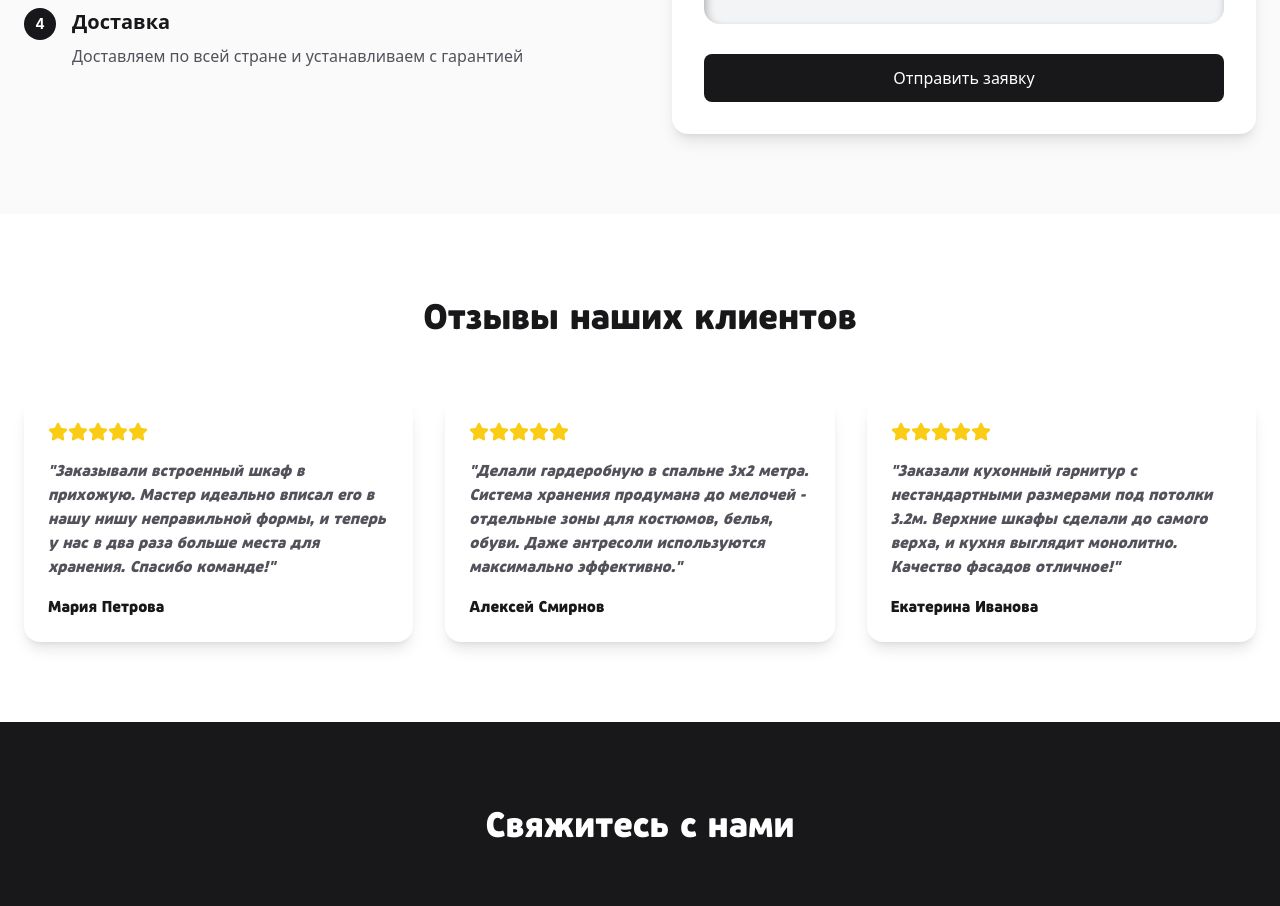
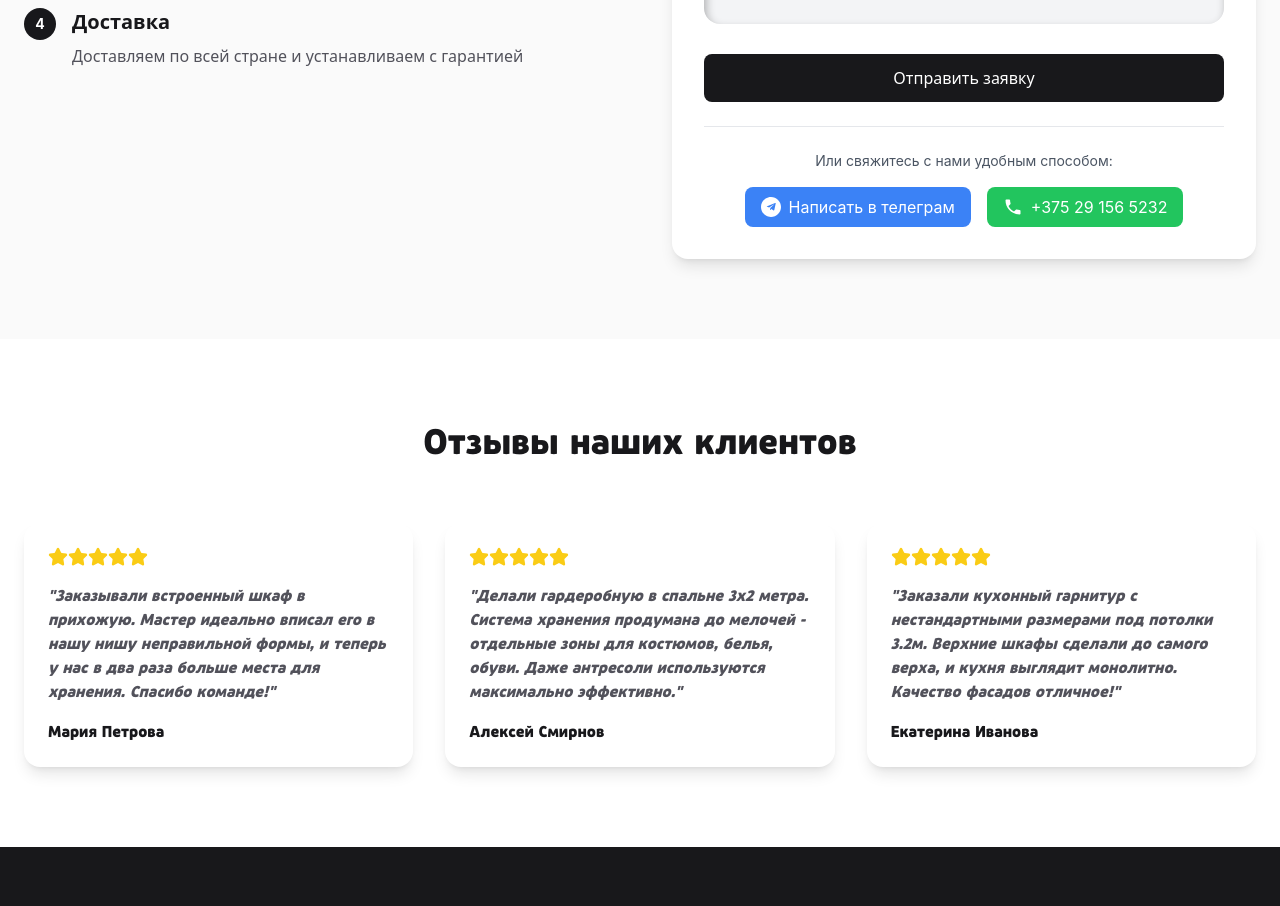
Before and after one commit to tuttoxa9/doors2, a Next.js app: page / in a window 1280 px wide. Shown: the part 1260-2166 px from the top of the page. Built offline with nearby package versions, Linux system fonts and the light colour scheme; a web font is replaced by a local one.

Commit message:
Обновление описания сайта и добавление контактов под формами заявок

```diff
--- a/src/app/layout.tsx
+++ b/src/app/layout.tsx
@@ -17,7 +17,7 @@ const geistMono = Geist_Mono({
 
 export const metadata: Metadata = {
   title: "MAESTRO - Шкафы на заказ в Минске | Изготовление мебели по индивидуальным размерам | Гарантия качества",
-  description: "⭐ Изготовление качественных шкафов на заказ в Минске от 290 BYN. Индивидуальные размеры, бесплатный замер, 3D-визуализация. Гардеробные, детские шкафы. Гарантия 5 лет. ☎️ +375291565232",
+  description: "⭐ Доставляем шкафы по всей Беларуси более 10 лет. Мебель от производителя. Гарантия, 3D дизайн. Гардеробные, детские шкафы. От 290 BYN. ☎️ +375291565232",
   keywords: "шкафы на заказ Минск, мебель на заказ Беларусь, изготовление шкафов Минск, шкафы по индивидуальным размерам, гардеробные на заказ, детские шкафы Минск, встроенные шкафы, мебель по размерам, MAESTRO мебель, шкафы недорого Минск, качественные шкафы, мебельная мастерская Минск, заказать шкаф в Минске, шкафы производство Беларусь, мебель на заказ цены",
   authors: [{ name: "MAESTRO" }],
   creator: "MAESTRO",
@@ -32,7 +32,7 @@ export const metadata: Metadata = {
   },
   openGraph: {
     title: "MAESTRO - Шкафы на заказ в Минске | Мебель по индивидуальным размерам",
-    description: "⭐ Изготовление качественных шкафов на заказ в Минске от 290 BYN. Бесплатный замер, 3D-визуализация, гарантия 5 лет. ☎️ +375291565232",
+    description: "⭐ Доставляем шкафы по всей Беларуси более 10 лет. Мебель от производителя. Гарантия, 3D дизайн. От 290 BYN. ☎️ +375291565232",
     url: "https://maestroworks.ru",
     siteName: "MAESTRO - Мебель на заказ",
     locale: "ru_BY",
@@ -49,7 +49,7 @@ export const metadata: Metadata = {
   twitter: {
     card: "summary_large_image",
     title: "MAESTRO - Шкафы на заказ в Минске | От 290 BYN",
-    description: "⭐ Качественные шкафы на заказ по индивидуальным размерам. Бесплатный замер и 3D-визуализация. Гарантия 5 лет",
+    description: "⭐ Доставляем шкафы по всей Беларуси более 10 лет. Мебель от производителя. Гарантия, 3D дизайн",
     images: ["https://maestroworks.ru/showroom.webp"],
     site: "@maestro_by",
   },
--- a/src/components/MainSection.tsx
+++ b/src/components/MainSection.tsx
@@ -318,6 +318,33 @@ export default function MainSection({ showContactForm = false, setShowContactFor
                   </motion.p>
                 )}
               </form>
+
+              {/* Контакты под формой */}
+              <div className="mt-6 pt-6 border-t border-gray-200">
+                <p className="text-center text-gray-600 mb-4 text-sm">Или свяжитесь с нами удобным способом:</p>
+                <div className="flex flex-col sm:flex-row justify-center items-center gap-4">
+                  <a
+                    href="https://t.me/rervir"
+                    target="_blank"
+                    rel="noopener noreferrer"
+                    className="flex items-center gap-2 px-4 py-2 bg-blue-500 text-white rounded-lg hover:bg-blue-600 transition-colors duration-200"
+                  >
+                    <svg className="w-5 h-5" fill="currentColor" viewBox="0 0 24 24">
+                      <path d="M12 0C5.374 0 0 5.374 0 12s5.374 12 12 12 12-5.374 12-12S18.626 0 12 0zm5.568 8.16l-1.61 7.589c-.12.554-.436.686-.884.427l-2.454-1.81-1.183 1.138c-.131.131-.242.242-.497.242l.178-2.519 4.589-4.149c.199-.178-.043-.276-.309-.098l-5.674 3.57-2.444-.763c-.531-.166-.542-.531.111-.785l9.544-3.68c.442-.166.83.099.683.785z"/>
+                    </svg>
+                    Написать в телеграм
+                  </a>
+                  <a
+                    href="tel:+375291565232"
+                    className="flex items-center gap-2 px-4 py-2 bg-green-500 text-white rounded-lg hover:bg-green-600 transition-colors duration-200"
+                  >
+                    <svg className="w-5 h-5" fill="currentColor" viewBox="0 0 24 24">
+                      <path d="M6.62 10.79c1.44 2.83 3.76 5.14 6.59 6.59l2.2-2.2c.27-.27.67-.36 1.02-.24 1.12.37 2.33.57 3.57.57.55 0 1 .45 1 1V20c0 .55-.45 1-1 1-9.39 0-17-7.61-17-17 0-.55.45-1 1-1h3.5c.55 0 1 .45 1 1 0 1.25.2 2.45.57 3.57.11.35.03.74-.25 1.02l-2.2 2.2z"/>
+                    </svg>
+                    +375 29 156 5232
+                  </a>
+                </div>
+              </div>
             </div>
           </div>
         </div>
--- a/src/components/ShoppingCart.tsx
+++ b/src/components/ShoppingCart.tsx
@@ -427,6 +427,33 @@ export default function ShoppingCart({ onOrderSubmit }: ShoppingCartProps) {
                     Мы свяжемся с вами в течение 30 минут для уточнения деталей заказа
                   </p>
                 </div>
+
+                {/* Контакты под формой */}
+                <div className="mt-4 pt-4 border-t border-gray-200">
+                  <p className="text-center text-gray-600 mb-3 text-xs sm:text-sm">Или свяжитесь с нами удобным способом:</p>
+                  <div className="flex flex-col sm:flex-row justify-center items-center gap-2 sm:gap-3">
+                    <a
+                      href="https://t.me/rervir"
+                      target="_blank"
+                      rel="noopener noreferrer"
+                      className="flex items-center gap-2 px-3 py-1.5 bg-blue-500 text-white rounded-lg hover:bg-blue-600 transition-colors duration-200 text-xs sm:text-sm"
+                    >
+                      <svg className="w-3 h-3 sm:w-4 sm:h-4" fill="currentColor" viewBox="0 0 24 24">
+                        <path d="M12 0C5.374 0 0 5.374 0 12s5.374 12 12 12 12-5.374 12-12S18.626 0 12 0zm5.568 8.16l-1.61 7.589c-.12.554-.436.686-.884.427l-2.454-1.81-1.183 1.138c-.131.131-.242.242-.497.242l.178-2.519 4.589-4.149c.199-.178-.043-.276-.309-.098l-5.674 3.57-2.444-.763c-.531-.166-.542-.531.111-.785l9.544-3.68c.442-.166.83.099.683.785z"/>
+                      </svg>
+                      Написать в телеграм
+                    </a>
+                    <a
+                      href="tel:+375291565232"
+                      className="flex items-center gap-2 px-3 py-1.5 bg-green-500 text-white rounded-lg hover:bg-green-600 transition-colors duration-200 text-xs sm:text-sm"
+                    >
+                      <svg className="w-3 h-3 sm:w-4 sm:h-4" fill="currentColor" viewBox="0 0 24 24">
+                        <path d="M6.62 10.79c1.44 2.83 3.76 5.14 6.59 6.59l2.2-2.2c.27-.27.67-.36 1.02-.24 1.12.37 2.33.57 3.57.57.55 0 1 .45 1 1V20c0 .55-.45 1-1 1-9.39 0-17-7.61-17-17 0-.55.45-1 1-1h3.5c.55 0 1 .45 1 1 0 1.25.2 2.45.57 3.57.11.35.03.74-.25 1.02l-2.2 2.2z"/>
+                      </svg>
+                      +375 29 156 5232
+                    </a>
+                  </div>
+                </div>
               </motion.div>
             )}
           </motion.div>
```
Also changed, not shown: .same/todos.md.
